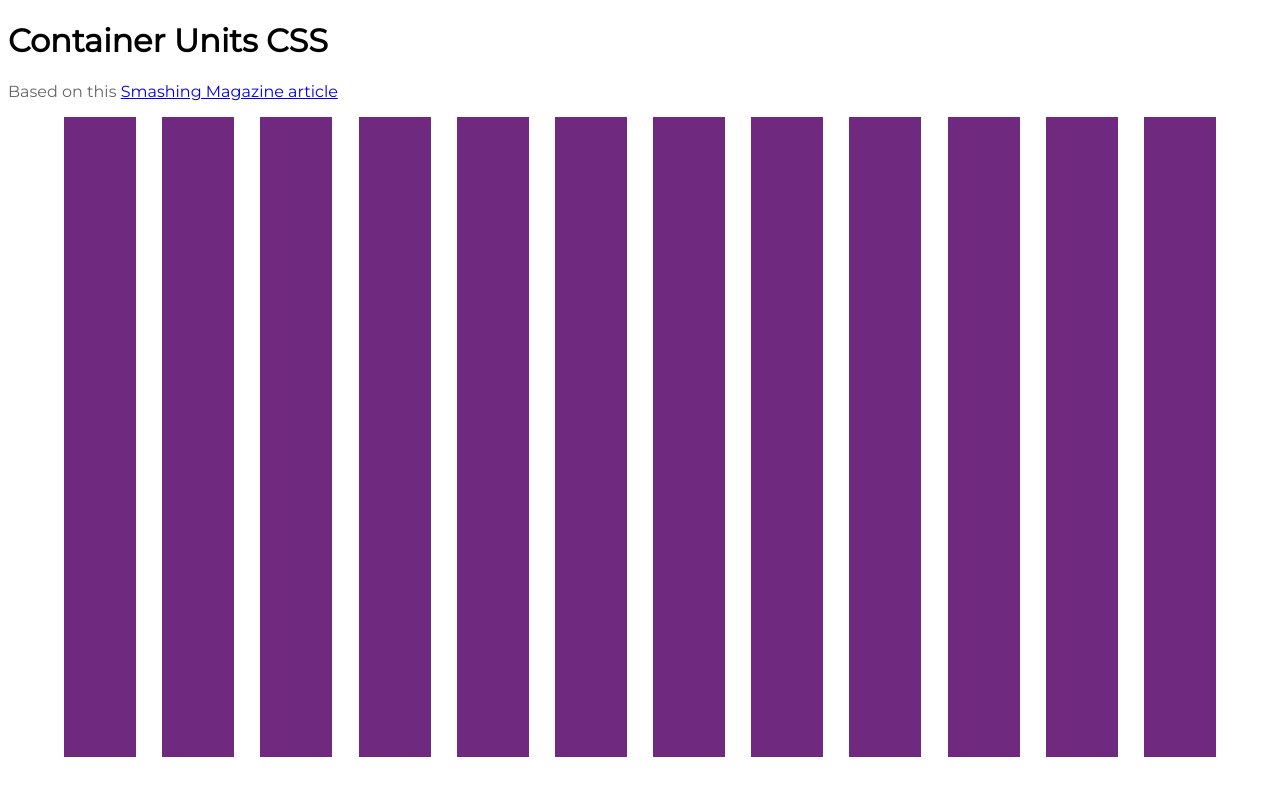
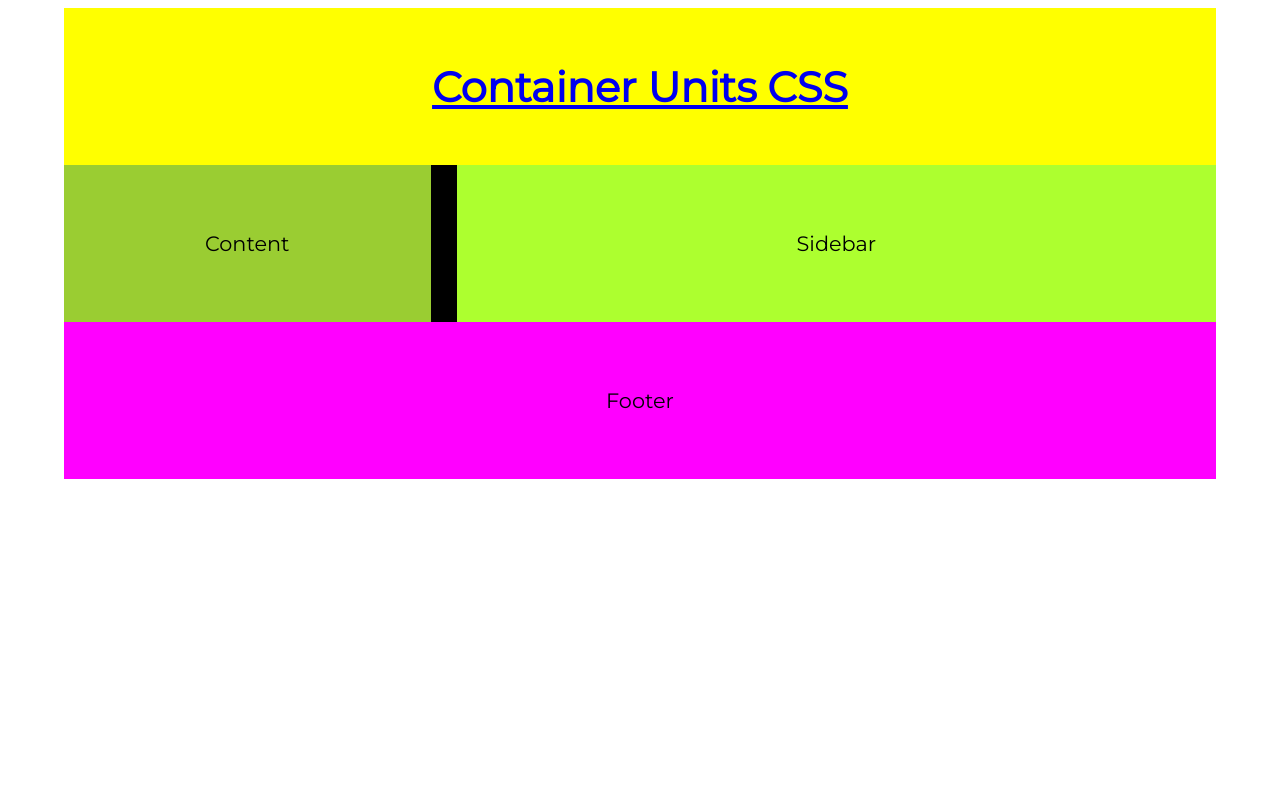
Before and after one commit to marceloglacial/2019-container-unit-css, a website: page front-end/src/index.html in a window 1280 px wide. Drawn offline with Linux system fonts and the light colour scheme.

Commit message:
Add unit CSS

```diff
--- a/front-end/src/assets/sass/_main.scss
+++ b/front-end/src/assets/sass/_main.scss
@@ -1,9 +1,3 @@
-// Title: Snowfall Boilerplate
-// Author: Marcelo Glacial
-// Author URL: http: //marceloglacial.com
-// Starts on: 05/2017
-
-
 // Global
 // =======================================================
 
@@ -27,7 +21,7 @@ p {
     color: $secondary-color;
 }
 
-// Grid
+// Container Units CSS
 // =======================================================
 
 :root {
@@ -64,19 +58,7 @@ p {
     }
 }
 
-.grid {
-    width: var(--container-width);
-    display: grid;
-    grid-template-columns: repeat(var(--grid-columns), var(--column-unit));
-    grid-column-gap: var(--gutter-unit);
-    margin: auto;
-
-    div {
-        height: 80vh;
-        background: #6f2a80;
-    }
-}
-
+// Functions
 @function columns($i) {
     @return calc(#{$i} * var(--column-unit));
 }
@@ -96,3 +78,39 @@ p {
 @function mix-units($columns, $gutters: $columns) {
     @return calc((#{$columns} * var(--column-unit)) + (#{$gutters} * var(--gutter-unit)));
 }
+
+// Layout
+
+.header {
+    width: column-spans(12);
+    background: yellow;
+}
+.content {
+    width: column-spans(4);
+    background: yellowgreen;
+}
+.sidebar {
+    width: column-spans(8);
+    background: greenyellow;
+}
+.footer {
+    width: column-spans(12);
+    background: fuchsia;
+}
+
+.grid {
+    background: black;
+    width: var(--container-width);
+    display: flex;
+    flex-wrap: wrap;
+    justify-content: space-between;
+    margin: auto;
+    >* {
+        display: flex;
+        align-items: center;
+        justify-content: center;
+        flex-direction: column;
+        height: gutters(6);
+        font-size: calc(50% + 1vw);
+    }
+}
--- a/front-end/src/index.html
+++ b/front-end/src/index.html
@@ -51,27 +51,21 @@
 </head>
 
 <body>
-    <header>
-        <h1>Container Units CSS</h1>
-        <p>Based on this <a href="https://www.smashingmagazine.com/2019/03/robust-layouts-container-units-css/#comments-robust-layouts-container-units-css">Smashing
-                Magazine article</a></p>
-    </header>
-    <main class="grid">
-        <div class="sidebar"></div>
-        <div></div>
-        <div></div>
-        <div></div>
-        <div></div>
-        <div></div>
-        <div></div>
-        <div></div>
-        <div></div>
-        <div></div>
-        <div></div>
-        <div></div>
-    </main>
-
-
+    <div class="grid">
+        <header class="header">
+            <h1><a href="https://www.smashingmagazine.com/2019/03/robust-layouts-container-units-css/#comments-robust-layouts-container-units-css">Container
+                    Units CSS</a></h1>
+        </header>
+        <main class="content">
+            Content
+        </main>
+        <aside class="sidebar">
+            Sidebar
+        </aside>
+        <footer class="footer">
+            Footer
+        </footer>
+    </div>
     <!-- SCRIPTS -->
     <script async src="assets/js/main.js"></script>
 </body>
```
Also changed, not shown: front-end/src/assets/css/styles.css, 1 other file.
